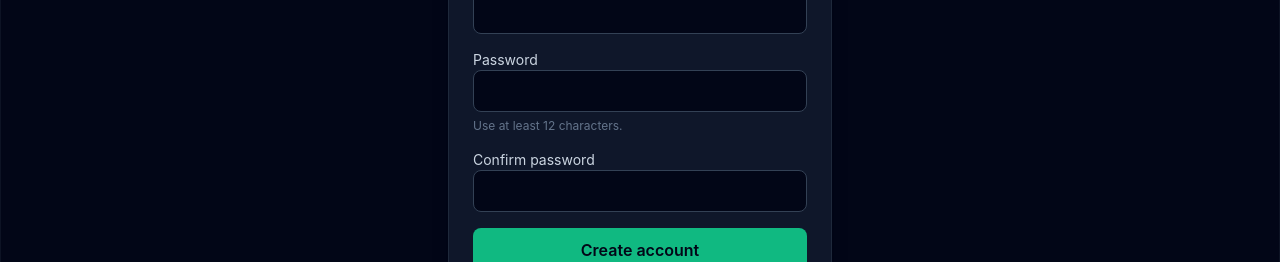
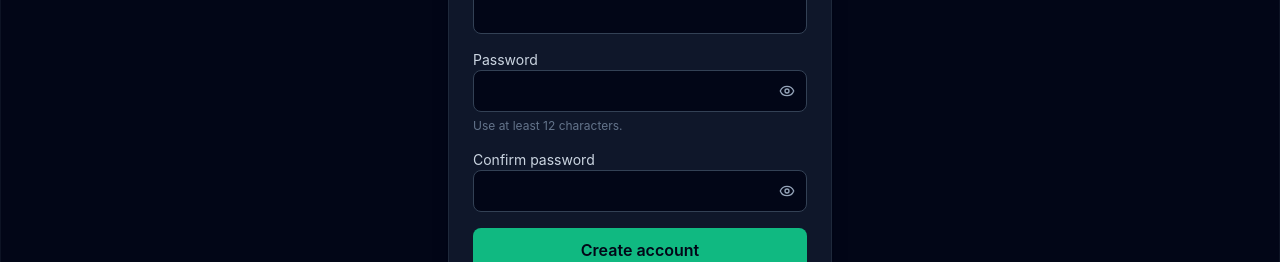
Before and after one commit to its-just-pritam/project-primate, a Next.js app: page /signup in a window 1280 px wide. Shown: the part 363-625 px from the top of the page. Built offline with nearby package versions, Linux system fonts and the light colour scheme.

Commit message:
Login page improvement

```diff
--- a/app/login/page.tsx
+++ b/app/login/page.tsx
@@ -2,13 +2,14 @@
 
 import React, { FormEvent, useState } from 'react';
 import { useRouter } from 'next/navigation';
-import { LockKeyhole } from 'lucide-react';
+import { Eye, EyeOff, LockKeyhole } from 'lucide-react';
 import Link from 'next/link';
 
 export default function LoginPage() {
   const router = useRouter();
   const [username, setUsername] = useState('');
   const [password, setPassword] = useState('');
+  const [showPassword, setShowPassword] = useState(false);
   const [error, setError] = useState('');
   const [busy, setBusy] = useState(false);
 
@@ -49,7 +50,12 @@ export default function LoginPage() {
         </label>
         <label className="block text-sm text-slate-300 space-y-1.5">
           Password
-          <input autoComplete="current-password" type="password" required value={password} onChange={(e) => setPassword(e.target.value)} className="w-full rounded-lg border border-slate-700 bg-slate-950 px-3 py-2.5 text-white outline-none focus:border-emerald-500" />
+          <span className="relative block">
+            <input autoComplete="current-password" type={showPassword ? 'text' : 'password'} required value={password} onChange={(e) => setPassword(e.target.value)} className="w-full rounded-lg border border-slate-700 bg-slate-950 px-3 py-2.5 pr-11 text-white outline-none focus:border-emerald-500" />
+            <button type="button" onClick={() => setShowPassword((shown) => !shown)} aria-label={showPassword ? 'Hide password' : 'Show password'} aria-pressed={showPassword} className="absolute inset-y-0 right-0 flex items-center px-3 text-slate-400 hover:text-white">
+              {showPassword ? <EyeOff className="h-4 w-4" /> : <Eye className="h-4 w-4" />}
+            </button>
+          </span>
         </label>
         {error && <p role="alert" className="text-sm text-rose-400">{error}</p>}
         <button disabled={busy} className="w-full rounded-lg bg-emerald-500 px-4 py-2.5 font-semibold text-slate-950 hover:bg-emerald-400 disabled:opacity-60">
--- a/app/signup/page.tsx
+++ b/app/signup/page.tsx
@@ -3,7 +3,7 @@
 import React, { FormEvent, useState } from 'react';
 import Link from 'next/link';
 import { useRouter } from 'next/navigation';
-import { UserPlus } from 'lucide-react';
+import { Eye, EyeOff, UserPlus } from 'lucide-react';
 
 export default function SignupPage() {
   const router = useRouter();
@@ -12,6 +12,8 @@ export default function SignupPage() {
   const [email, setEmail] = useState('');
   const [password, setPassword] = useState('');
   const [confirmPassword, setConfirmPassword] = useState('');
+  const [showPassword, setShowPassword] = useState(false);
+  const [showConfirmPassword, setShowConfirmPassword] = useState(false);
   const [error, setError] = useState('');
   const [busy, setBusy] = useState(false);
 
@@ -66,12 +68,22 @@ export default function SignupPage() {
         </label>
         <label className="block text-sm text-slate-300 space-y-1.5">
           Password
-          <input type="password" autoComplete="new-password" required minLength={12} maxLength={256} value={password} onChange={(e) => setPassword(e.target.value)} className="w-full rounded-lg border border-slate-700 bg-slate-950 px-3 py-2.5 text-white outline-none focus:border-emerald-500" />
+          <span className="relative block">
+            <input type={showPassword ? 'text' : 'password'} autoComplete="new-password" required minLength={12} maxLength={256} value={password} onChange={(e) => setPassword(e.target.value)} className="w-full rounded-lg border border-slate-700 bg-slate-950 px-3 py-2.5 pr-11 text-white outline-none focus:border-emerald-500" />
+            <button type="button" onClick={() => setShowPassword((shown) => !shown)} aria-label={showPassword ? 'Hide password' : 'Show password'} aria-pressed={showPassword} className="absolute inset-y-0 right-0 flex items-center px-3 text-slate-400 hover:text-white">
+              {showPassword ? <EyeOff className="h-4 w-4" /> : <Eye className="h-4 w-4" />}
+            </button>
+          </span>
           <span className="block text-xs text-slate-500">Use at least 12 characters.</span>
         </label>
         <label className="block text-sm text-slate-300 space-y-1.5">
           Confirm password
-          <input type="password" autoComplete="new-password" required minLength={12} maxLength={256} value={confirmPassword} onChange={(e) => setConfirmPassword(e.target.value)} className="w-full rounded-lg border border-slate-700 bg-slate-950 px-3 py-2.5 text-white outline-none focus:border-emerald-500" />
+          <span className="relative block">
+            <input type={showConfirmPassword ? 'text' : 'password'} autoComplete="new-password" required minLength={12} maxLength={256} value={confirmPassword} onChange={(e) => setConfirmPassword(e.target.value)} className="w-full rounded-lg border border-slate-700 bg-slate-950 px-3 py-2.5 pr-11 text-white outline-none focus:border-emerald-500" />
+            <button type="button" onClick={() => setShowConfirmPassword((shown) => !shown)} aria-label={showConfirmPassword ? 'Hide confirm password' : 'Show confirm password'} aria-pressed={showConfirmPassword} className="absolute inset-y-0 right-0 flex items-center px-3 text-slate-400 hover:text-white">
+              {showConfirmPassword ? <EyeOff className="h-4 w-4" /> : <Eye className="h-4 w-4" />}
+            </button>
+          </span>
         </label>
         {error && <p role="alert" className="text-sm text-rose-400">{error}</p>}
         <button disabled={busy} className="w-full rounded-lg bg-emerald-500 px-4 py-2.5 font-semibold text-slate-950 hover:bg-emerald-400 disabled:opacity-60">
```
